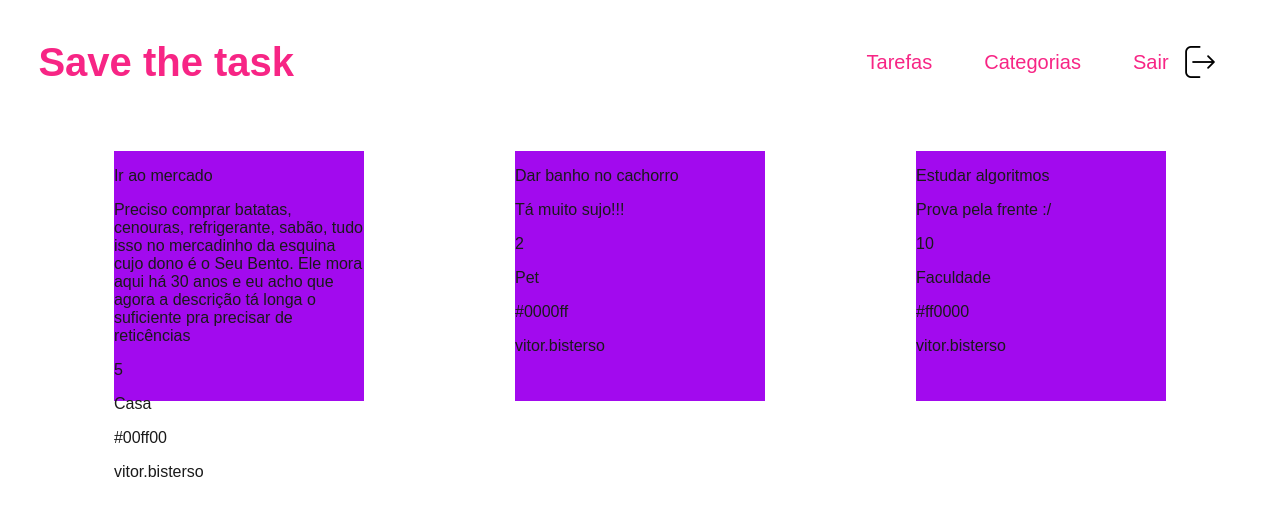
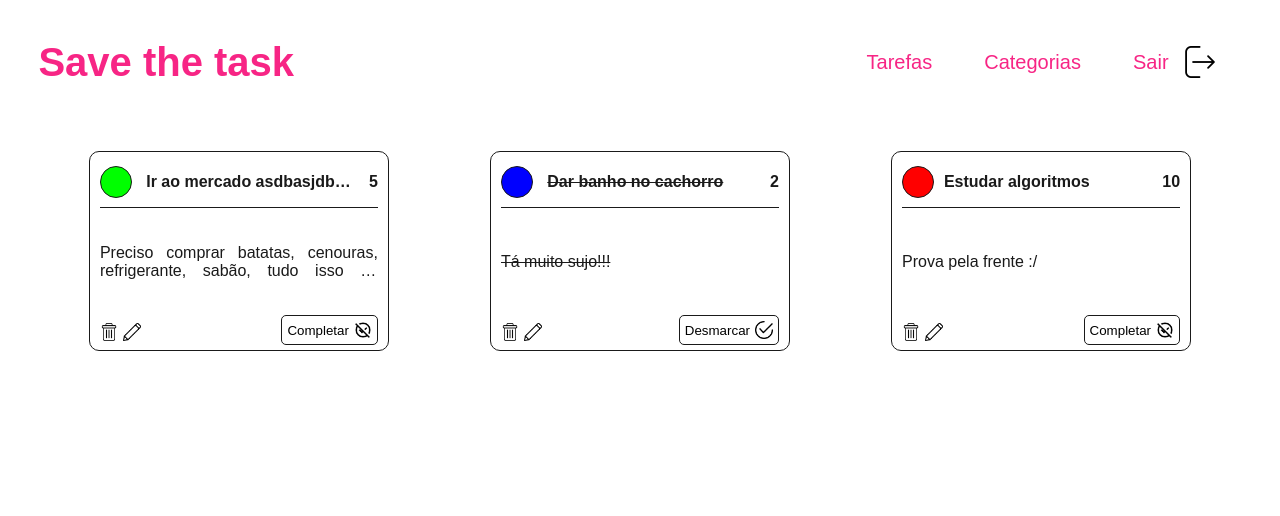
Before and after one commit to VitorBisterso/save-the-task, a React (Create React App) app: page / in a window 1280 px wide. Shown: the top 516 px of the page. Built offline with nearby package versions, Linux system fonts and the light colour scheme; data requests are answered from the project's data file.

Commit message:
Add TaskCard and ColoredDot components

```diff
--- a/package.json
+++ b/package.json
@@ -8,6 +8,7 @@
 		"@testing-library/user-event": "^13.5.0",
 		"axios": "^0.27.2",
 		"formik": "^2.2.9",
+		"prop-types": "^15.8.1",
 		"react": "^18.1.0",
 		"react-dom": "^18.1.0",
 		"react-redux": "^8.0.1",
--- /dev/null
+++ b/src/components/ColoredDot/index.jsx
@@ -0,0 +1,14 @@
+import React from 'react';
+import PropTypes from 'prop-types';
+
+import { Dot } from './styles';
+
+function ColoredDot({ color }) {
+    return <Dot color={color} />;
+}
+
+ColoredDot.propTypes = {
+    color: PropTypes.string.isRequired,
+};
+
+export default ColoredDot;
--- /dev/null
+++ b/src/components/ColoredDot/styles.js
@@ -0,0 +1,10 @@
+import styled from 'styled-components';
+
+// eslint-disable-next-line import/prefer-default-export
+export const Dot = styled.div`
+    width: 32px;
+    height: 32px;
+    border-radius: 100%;
+    background-color: ${props => props.color};
+    border: 1px solid var(--COLOR-BLACK);
+`;
--- /dev/null
+++ b/src/components/TaskCard/index.jsx
@@ -0,0 +1,67 @@
+import React from 'react';
+import PropTypes from 'prop-types';
+
+import ColoredDot from '../ColoredDot';
+
+import deleteIcon from '../../assets/img/delete.png';
+import editIcon from '../../assets/img/edit.png';
+import checkIcon from '../../assets/img/check.png';
+import uncheckIcon from '../../assets/img/uncheck.png';
+
+import {
+    Container,
+    Header,
+    Title,
+    Description,
+    Footer,
+    Icon,
+    Button,
+} from './styles';
+
+function TaskCard({ titulo, descricao, prioridade, categoria, completada }) {
+    const { cor } = categoria;
+
+    const renderCompleteButton = () =>
+        completada ? (
+            <Button>
+                Desmarcar
+                <Icon src={checkIcon} />
+            </Button>
+        ) : (
+            <Button>
+                Completar
+                <Icon src={uncheckIcon} />
+            </Button>
+        );
+
+    return (
+        <Container>
+            <Header>
+                <ColoredDot color={cor} />
+                <Title isCompleted={completada}>{titulo}</Title>
+                <p>{prioridade}</p>
+            </Header>
+            <Description isCompleted={completada}>{descricao}</Description>
+            <Footer>
+                <div>
+                    <Icon src={deleteIcon} />
+                    <Icon src={editIcon} />
+                </div>
+                {renderCompleteButton()}
+            </Footer>
+        </Container>
+    );
+}
+
+TaskCard.propTypes = {
+    titulo: PropTypes.string.isRequired,
+    descricao: PropTypes.string.isRequired,
+    prioridade: PropTypes.string.isRequired,
+    categoria: PropTypes.shape({
+        nome: PropTypes.string.isRequired,
+        cor: PropTypes.string.isRequired,
+    }).isRequired,
+    completada: PropTypes.bool.isRequired,
+};
+
+export default TaskCard;
--- /dev/null
+++ b/src/components/TaskCard/styles.js
@@ -0,0 +1,78 @@
+import styled from 'styled-components';
+
+export const Container = styled.div`
+    display: flex;
+    flex: 1;
+    flex-direction: column;
+    justify-content: space-between;
+    border: 1px solid var(--COLOR-BLACK);
+    border-radius: 10px;
+    padding: 5px 10px;
+    width: 300px;
+    height: 200px;
+`;
+
+export const Header = styled.div`
+    display: flex;
+    flex-direction: row;
+    justify-content: space-between;
+    align-items: center;
+    font-weight: bold;
+    white-space: nowrap;
+    overflow: hidden;
+    text-overflow: ellipsis;
+    border-bottom: 1px solid var(--COLOR-BLACK);
+`;
+
+export const Title = styled.p`
+    text-overflow: ellipsis;
+    width: 75%;
+    white-space: nowrap;
+    overflow: hidden;
+    text-decoration: ${props =>
+        props.isCompleted ? 'line-through' : 'initial'};
+`;
+
+export const Description = styled.p`
+    overflow: hidden;
+    text-overflow: ellipsis;
+    display: -webkit-box;
+    line-clamp: 2;
+    -webkit-line-clamp: 2;
+    -webkit-box-orient: vertical;
+    text-align: justify;
+    text-decoration: ${props =>
+        props.isCompleted ? 'line-through' : 'initial'};
+`;
+
+export const Footer = styled.div`
+    display: flex;
+    flex-direction: row;
+    justify-content: space-between;
+    align-items: flex-end;
+`;
+
+export const Icon = styled.img`
+    cursor: pointer;
+    width: 18px;
+
+    &:last-child {
+        margin-left: 5px;
+    }
+`;
+
+export const Button = styled.button`
+    display: flex;
+    flex-direction: row;
+    justify-content: space-between;
+    align-items: center;
+    border: 1px solid var(--COLOR-BLACK);
+    border-radius: 5px;
+    padding: 5px;
+    background-color: transparent;
+    cursor: pointer;
+
+    img {
+        margin-left: 5px;
+    }
+`;
--- a/src/mock/db.json
+++ b/src/mock/db.json
@@ -2,7 +2,7 @@
     "tarefas": [
         {
             "id": 1,
-            "titulo": "Ir ao mercado",
+            "titulo": "Ir ao mercado asdbasjdbakjs djshbd jahsbd",
             "descricao": "Preciso comprar batatas, cenouras, refrigerante, sabão, tudo isso no mercadinho da esquina cujo dono é o Seu Bento. Ele mora aqui há 30 anos e eu acho que agora a descrição tá longa o suficiente pra precisar de reticências",
             "prioridade": "5",
             "categoria": {
--- a/src/pages/TasksDashboard/index.jsx
+++ b/src/pages/TasksDashboard/index.jsx
@@ -2,6 +2,8 @@ import React, { useEffect } from 'react';
 import { useDispatch, useSelector } from 'react-redux';
 
 import TasksApi from '../../redux/api/tasks';
+
+import TaskCard from '../../components/TaskCard';
 
 import { Container } from './styles';
 
@@ -19,15 +21,14 @@ function TasksDashboard() {
         ) : (
             tasks &&
             tasks.map(task => (
-                <div key={task.id}>
-                    <p>{task.titulo}</p>
-                    <p>{task.descricao}</p>
-                    <p>{task.prioridade}</p>
-                    <p>{task.categoria.nome}</p>
-                    <p>{task.categoria.cor}</p>
-                    <p>{task.completada}</p>
-                    <p>{task.dono}</p>
-                </div>
+                <TaskCard
+                    key={task.id}
+                    titulo={task.titulo}
+                    descricao={task.descricao}
+                    prioridade={task.prioridade}
+                    categoria={task.categoria}
+                    completada={task.completada}
+                />
             ))
         );
 
--- a/src/pages/TasksDashboard/styles.js
+++ b/src/pages/TasksDashboard/styles.js
@@ -7,9 +7,13 @@ export const Container = styled.div`
     grid-row-gap: 3rem;
     justify-items: center;
 
-    div {
-        width: 250px;
-        height: 250px;
-        background-color: var(--COLOR-PURPLE);
+    @media (max-width: 768px) {
+        grid-template-columns: repeat(2, 1fr);
+        grid-row-gap: 1.5rem;
+    }
+
+    @media (max-width: 500px) {
+        grid-template-columns: 1fr;
+        grid-row-gap: 1rem;
     }
 `;
```
Also changed, not shown: 1 other file (tests, documents, lock files or other folders).
